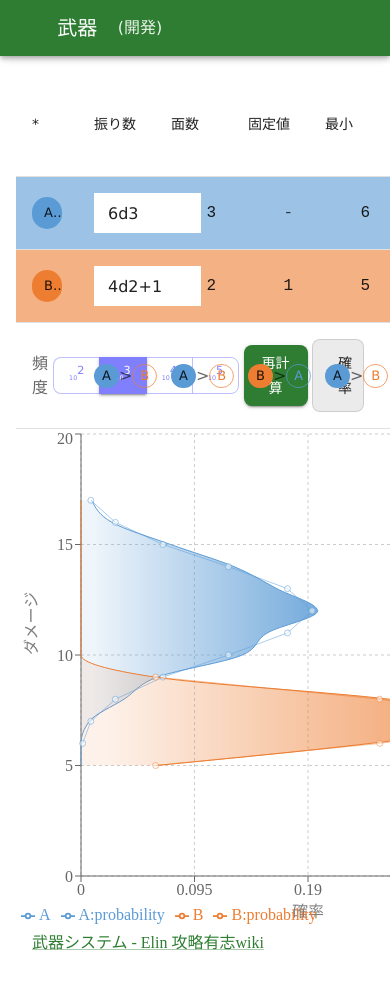
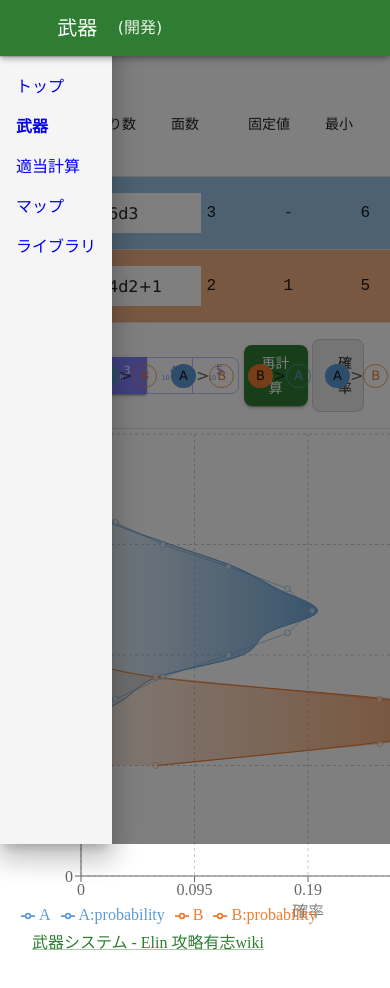
Before and after one commit to sk-0520/elin-tools, a Next.js app: page /weapon in a window 390 px wide. Both pictures are taken after a click on the button "open drawer". Shown: the top 988 px of the page. Built offline with nearby package versions, Linux system fonts and the light colour scheme; some icons are missing.

Commit message:
サイドバーをレスポンシブ云々で切り替え

```diff
--- a/components/layout/DefaultPage.tsx
+++ b/components/layout/DefaultPage.tsx
@@ -12,7 +12,7 @@ import {
 } from "@mui/material";
 import { ThemeProvider } from "@mui/material/styles";
 import Head from "next/head";
-import type { FC, ReactNode } from "react";
+import { type FC, type ReactNode, useEffect, useState } from "react";
 import { DefaultTheme } from "@/components/theme/DefaultTheme";
 import { getExecution, getPage, type PageId } from "@/features/pages";
 import { useResponsive } from "@/hooks/useResponsive";
@@ -37,8 +37,15 @@ export interface DefaultPageProps {
 	children: ReactNode;
 }
 
+const AppMenuIcon: FC<{ isOpen: boolean }> = (props) => {
+	const { isOpen } = props;
+
+	return isOpen ? <MenuOpenIcon /> : <MenuIcon />;
+};
+
 export const DefaultPage: FC<DefaultPageProps> = (props) => {
 	const { children, pageId } = props;
+	const [isMobileSidebarOpen, setIsMobileSidebarOpen] = useState(false);
 	const sidebarStore = useSidebarStore();
 	const isMobile = useResponsive((a) => a.isMobile);
 	const windowSize = useResponsive((a) => a.windowSize);
@@ -47,6 +54,14 @@ export const DefaultPage: FC<DefaultPageProps> = (props) => {
 	const page = getPage(pageId);
 
 	initialize();
+
+	useEffect(() => {
+		if (!isMobile) {
+			if (isMobileSidebarOpen) {
+				setIsMobileSidebarOpen(false);
+			}
+		}
+	}, [isMobile, isMobileSidebarOpen]);
 
 	return (
 		<ThemeProvider theme={DefaultTheme}>
@@ -69,13 +84,22 @@ export const DefaultPage: FC<DefaultPageProps> = (props) => {
 					<IconButton
 						color="inherit"
 						aria-label="open drawer"
-						onClick={sidebarStore.toggle}
+						onClick={() => {
+							sidebarStore.toggle();
+							if (isMobile) {
+								setIsMobileSidebarOpen((a) => !a);
+							}
+						}}
 						edge="start"
 						sx={{
 							marginRight: "1ch",
 						}}
 					>
-						{sidebarStore.isOpen ? <MenuOpenIcon /> : <MenuIcon />}
+						<AppMenuIcon
+							isOpen={
+								isMobile ? isMobileSidebarOpen : sidebarStore.isOpen
+							}
+						/>
 					</IconButton>
 					<Typography variant="h6" noWrap component="h1">
 						{page.title}
@@ -90,7 +114,10 @@ export const DefaultPage: FC<DefaultPageProps> = (props) => {
 
 			<Box sx={{ display: "flex" }}>
 				<Drawer
-					sx={{
+					sx={
+						isMobile
+							? undefined
+							: {
 									width: sidebarWidth,
 									flexShrink: 0,
 									"& .MuiDrawer-paper": {
@@ -98,9 +125,16 @@ export const DefaultPage: FC<DefaultPageProps> = (props) => {
 										boxSizing: "border-box",
 									},
 									display: sidebarStore.isOpen ? undefined : "none",
+								}
+					}
+					anchor="left"
+					open={isMobile ? isMobileSidebarOpen : undefined}
+					variant={isMobile ? "temporary" : "permanent"}
+					onClose={() => {
+						if (isMobile) {
+							setIsMobileSidebarOpen(false);
+						}
 					}}
-					variant="permanent"
-					anchor="left"
 				>
 					<Offset />
 					<Divider />
```
Lines whose indentation alone changed are shown as unchanged.
